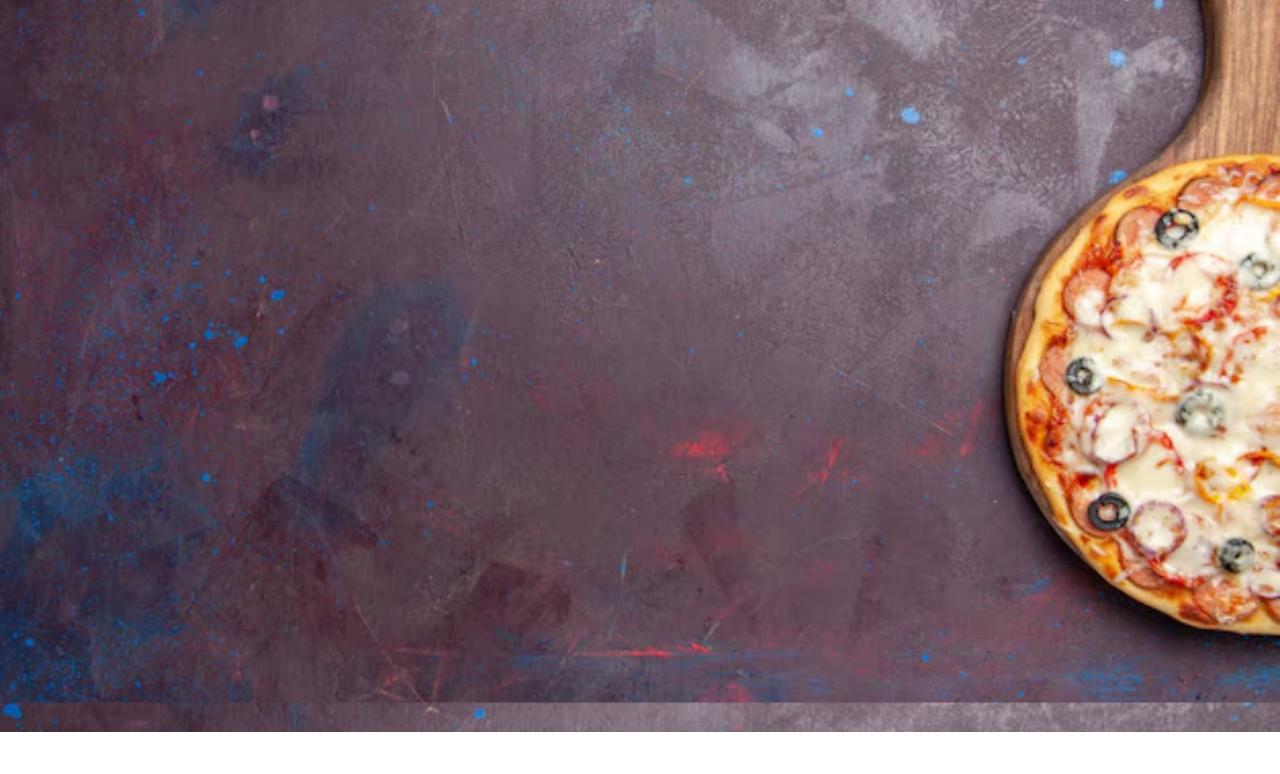
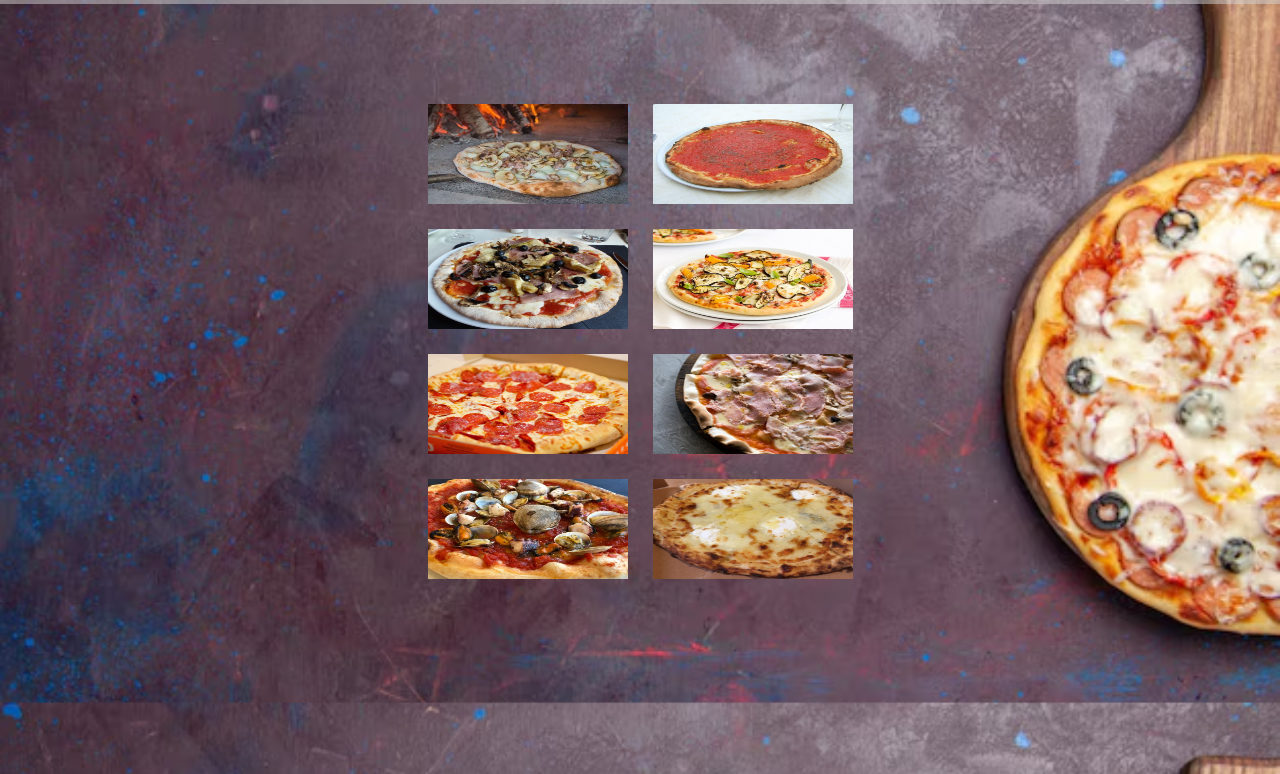
Before and after one commit to RisingToTheSky/Restaurant-Page, a website built with webpack: page src/index.html in a window 1280 px wide. Both pictures are taken after a click on the button "Menu". Shown: the part 150-924 px from the top of the page. Before the commit the page ends 882 px from the top, so only its background shows below. Built offline with nearby package versions, Linux system fonts and the light colour scheme.

Commit message:
Add menu page

```diff
--- a/src/home.js
+++ b/src/home.js
@@ -32,4 +32,4 @@ function loadHome() {
     return content;
 }
 
-export default loadHome();
+export default loadHome;
--- a/src/menu.js
+++ b/src/menu.js
@@ -0,0 +1,48 @@
+import first from './images/pizzas/first.png';
+import second from './images/pizzas/second.png';
+import third from './images/pizzas/third.png';
+import fourth from './images/pizzas/fourth.png';
+import sixth from './images/pizzas/sixth.png';
+import seventh from './images/pizzas/seventh.png';
+import eighth from './images/pizzas/eighth.png';
+import ninth from './images/pizzas/ninth.png';
+
+function createMenu() {
+    const menu = document.createElement("div");
+    menu.classList.add("menu");
+
+    const pizzas1 = [first, second, third, fourth];
+    const pizzas2 = [sixth, seventh, eighth, ninth];
+
+    const pizzasDiv1 = document.createElement("div");
+    const pizzasDiv2 = document.createElement("div");
+    pizzasDiv1.classList.add("pizzas1");
+    pizzasDiv2.classList.add("pizzas2");
+
+    for (let i = 0; i < pizzas1.length; i++) {
+        const image = document.createElement("img");
+        image.src = pizzas1[i];
+        image.classList.add("pizza");
+        pizzasDiv1.appendChild(image);
+    }
+
+    for (let i = 0; i < pizzas2.length; i++) {
+        const image = document.createElement("img");
+        image.src = pizzas2[i];
+        image.classList.add("pizza");
+        pizzasDiv2.appendChild(image);
+    }
+
+    menu.appendChild(pizzasDiv1);
+    menu.appendChild(pizzasDiv2);
+
+    return menu;
+}
+
+function loadMenu() {
+    const content = document.getElementById("content")
+    content.appendChild(createMenu());
+    return content;
+}
+
+export default loadMenu;
--- a/src/style.css
+++ b/src/style.css
@@ -14,6 +14,7 @@ body {
     background: url(./images/background.png);
     background-size: cover;
     background-attachment: fixed;
+    overflow: hidden;
 }
 
 header {
@@ -22,6 +23,7 @@ header {
     flex-direction: column;
     background-color: lightgray;
     opacity: 0.5;
+    padding-bottom: 7px;
 }
 
 h1 {
@@ -41,13 +43,13 @@ button {
     background: none;
     border: none;
 }
-/* Home page*/
 
 button:hover {
     box-shadow: 0 0.5em 0.5em -0.4em var(--hover);
     transform: translateY(-0.25em);
 }
 
+/* Home page*/
 .michelin {
     width: 200px;
     height: 200px;
@@ -55,8 +57,9 @@ button:hover {
 
 .home {
     display: flex;
-    align-items: center;
+    align-items: flex-start;
     justify-content: center;
+    padding: 100px;
     height: 100%;
 }
 
@@ -71,11 +74,44 @@ button:hover {
     font-weight: 500;
 }
 
+/*Menu page*/
+.menu {
+    display: flex;
+    align-items: center;
+    justify-content: center;
+    padding: 100px;
+    gap: 25px;
+}
+
+.pizzas1 {
+    display: flex;
+    height: 100%;
+    align-items: center;
+    justify-content: center;
+    flex-direction: column;
+    gap: 25px;
+}
+
+.pizzas2 {
+    display: flex;
+    height: 100%;
+    align-items: center;
+    justify-content: center;
+    flex-direction: column;
+    gap: 25px;
+}
+
+.pizza {
+    width: 200px;
+    height: 100px;
+}
+
 /*Contact page*/
 .contact {
     display: flex;
     align-items: center;
-    justify-content: center;
+    justify-content: flex-start;
+    padding: 100px;
     flex-direction: column;
     height: 100%;
     gap: 50px;
```
Also changed, not shown: src/images/pizzas/eighth.png (added), src/images/pizzas/fifth.png (added), src/images/pizzas/first.png (added), src/images/pizzas/fourth.png (added), src/images/pizzas/ninth.png (added), src/images/pizzas/second.png (added), src/images/pizzas/seventh.png (added), src/images/pizzas/sixth.png (added), src/images/pizzas/tenth.png (added), src/images/pizzas/third.png (added).
